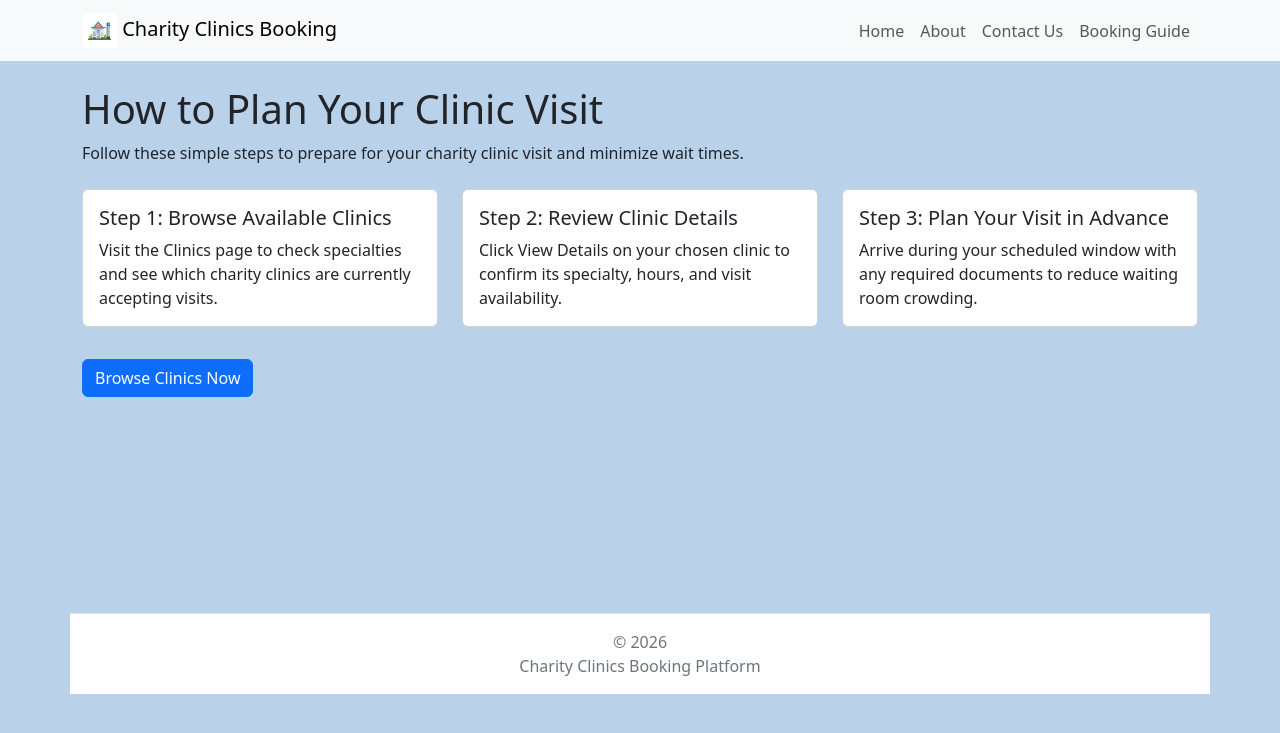
After one commit to raghad130/MPL-project, a Node server app: page /booking-guide in a window 1280 px wide. The commit adds this page. Shown: the top 733 px of the page. Run offline with Node 20, Linux system fonts and the light colour scheme.

Commit message:
added booking guide page

```diff
--- a/routes/home.js
+++ b/routes/home.js
@@ -12,11 +12,31 @@ router.get('/', (req, res) => {
 });
 
 
-//booking page
+
+// Booking guide page
 router.get('/booking-guide', (req, res) => {
+  const steps = [
+    {
+      stepNumber: 1,
+      title: 'Browse Available Clinics',
+      description: 'Visit the Clinics page to check specialties and see which charity clinics are currently accepting visits.'
+    },
+    {
+      stepNumber: 2,
+      title: 'Review Clinic Details',
+      description: 'Click View Details on your chosen clinic to confirm its specialty, hours, and visit availability.'
+    },
+    {
+      stepNumber: 3,
+      title: 'Plan Your Visit in Advance',
+      description: 'Arrive during your scheduled window with any required documents to reduce waiting room crowding.'
+    }
+  ];
+
   res.render('booking-guide', {
     title: 'Booking Guide - Charity Clinics Booking',
-    heading: 'How Clinic Visits Work'
+    heading: 'How to Plan Your Clinic Visit',
+    steps: steps
   });
 });
 
--- /dev/null
+++ b/views/booking-guide.ejs
@@ -0,0 +1,21 @@
+<%- include('./partials/header') %>
+
+<main class="container mt-4">
+  <h1><%= heading %></h1>
+  <p class="mb-4">Follow these simple steps to prepare for your charity clinic visit and minimize wait times.</p>
+
+  <div class="row">
+    <% for (let step of steps) { %>
+      <div class="col-md-4 mb-3">
+        <div class="card p-3 h-100">
+          <h5>Step <%= step.stepNumber %>: <%= step.title %></h5>
+          <p class="mb-0"><%= step.description %></p>
+        </div>
+      </div>
+    <% } %>
+  </div>
+
+  <a href="/clinics" class="btn btn-primary mt-3">Browse Clinics Now</a>
+</main>
+
+<%- include('./partials/footer') %>
--- a/views/home.ejs
+++ b/views/home.ejs
@@ -4,6 +4,7 @@
   <h1><%= heading %></h1>
   <p><%= description %></p>
   <a href="/clinics" class="btn btn-primary mt-2">Browse Clinics</a>
+
 </main>
 
 <%- include('./partials/footer') %>
--- a/views/partials/nav.ejs
+++ b/views/partials/nav.ejs
@@ -17,6 +17,9 @@
       <li class="nav-item">
         <a class="nav-link" href="/contactUs">Contact Us</a>
       </li>
+      <li class="nav-item">
+        <a class="nav-link "href="/booking-guide">Booking Guide</a>
+      </li>
     </ul>
   </div>
 </nav>
```
